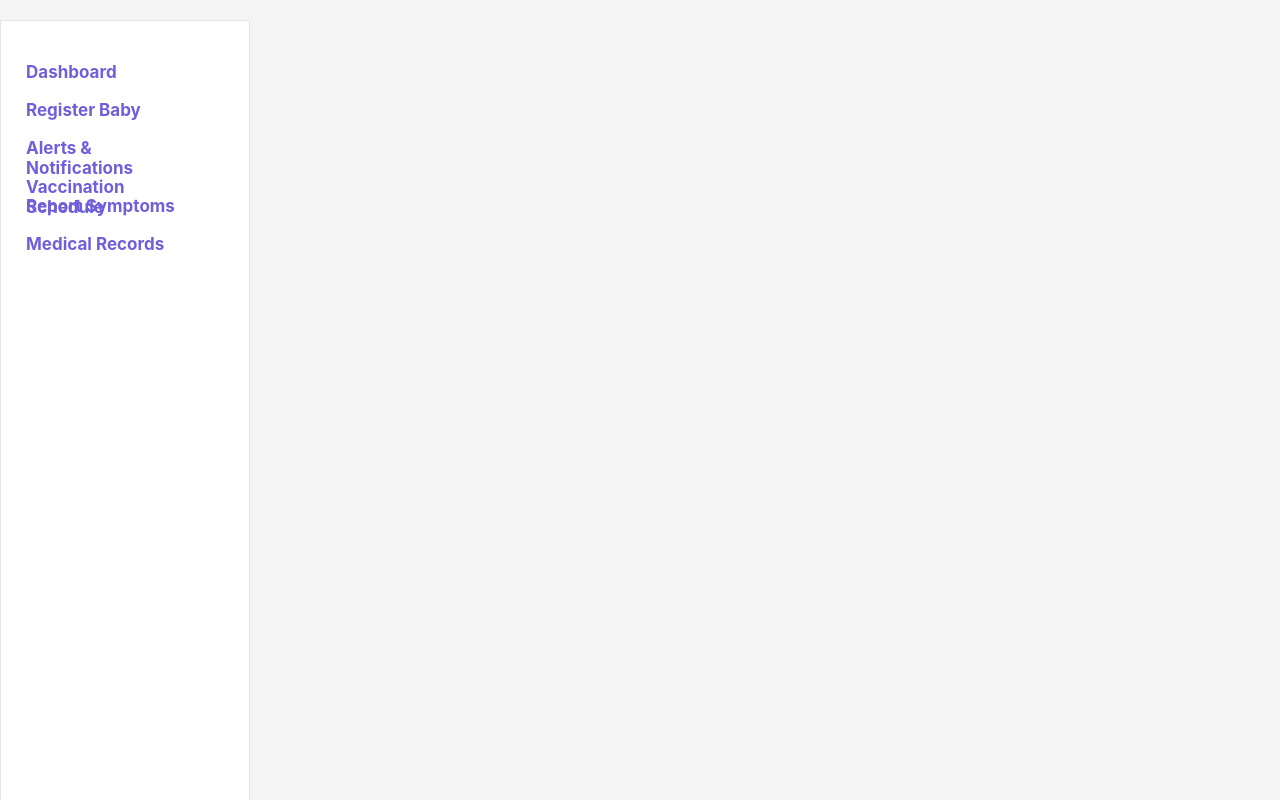
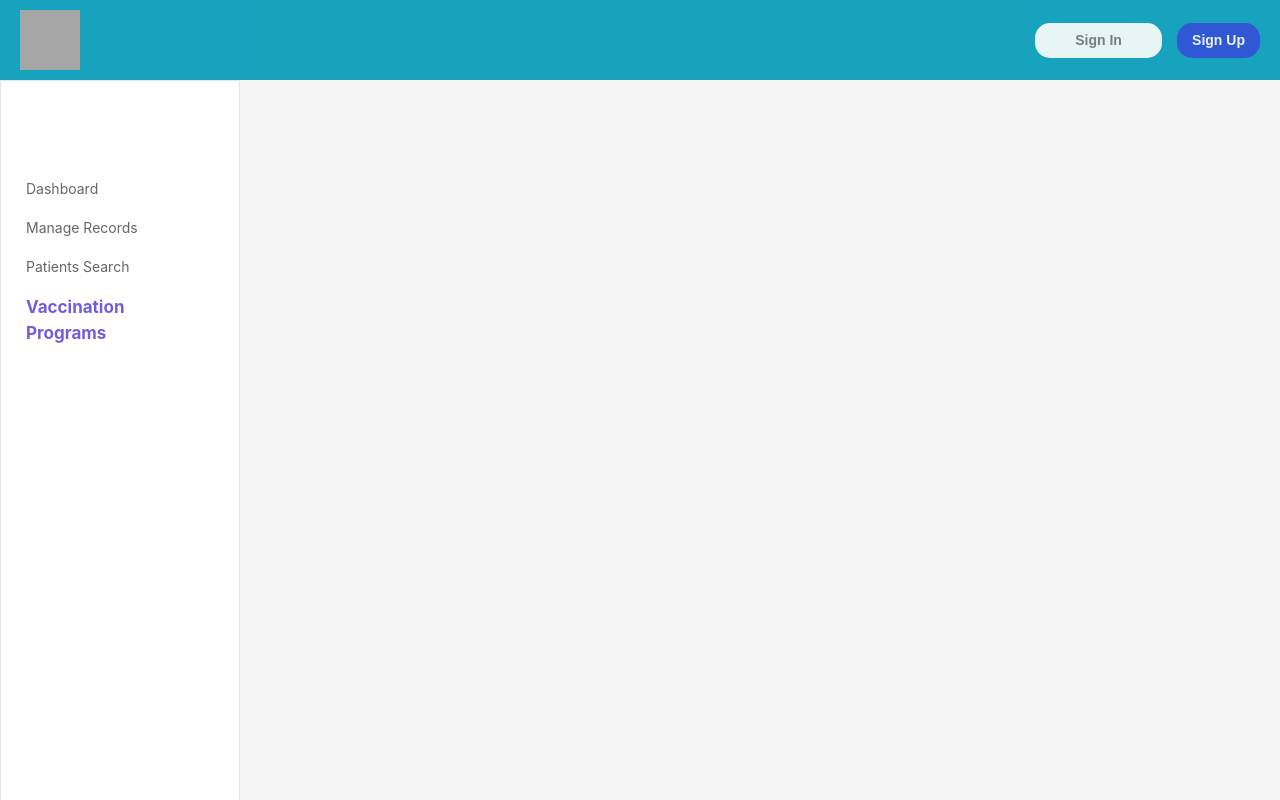
Before and after one commit to bhanuka2/Baby-Vaccination-System, a React (Vite) app: page /admin/dashboard/vaccination-programs in a window 1280 px wide. Shown: the top 800 px of the page. Built offline with nearby package versions, Linux system fonts and the light colour scheme; grey boxes are pictures that could not be loaded.

Commit message:
feature/navigate/eachDashboards

```diff
--- a/src/App.tsx
+++ b/src/App.tsx
@@ -14,6 +14,7 @@ import PD1 from './assets/components/Parent/PD1';
 import PD2 from './assets/components/Parent/PD2';
 import PD3 from './assets/components/Parent/PD3';
 import PD5 from './assets/components/Parent/PD5';
+import Header from './assets/components/Common/Header.tsx';
 
 function App() {
   return (
@@ -30,7 +31,26 @@ function App() {
     // </Router> */}
 
     <Router>
-      <ParentDashboard/>
+      {/* Always show Header except on /signin and /signup */}
+      <Routes>
+        <Route path="/signin" element={<SignIn />} />
+        <Route path="/signup" element={<SignUp />} />
+        <Route
+          path="*"
+          element={
+            <>
+              <Header />
+              <Routes>
+                <Route path="/" element={<Home />} />
+                <Route path="/customer-interface" element={<CustomerInterface1 />} />
+                <Route path="/admin/*" element={<AdminDashboard />} />
+                <Route path="/parent/*" element={<ParentDashboard />} />
+                {/* ...add other routes as needed... */}
+              </Routes>
+            </>
+          }
+        />
+      </Routes>
     </Router>
     </>
   );
--- a/src/assets/components/Admin/AdminDashboard.tsx
+++ b/src/assets/components/Admin/AdminDashboard.tsx
@@ -1,31 +1,44 @@
 import * as React from "react";
-import { Link, Routes, Route } from "react-router-dom";
+import { Link, Routes, Route, useLocation, Navigate } from "react-router-dom";
 import AD1 from "./AD1";
 import AD2 from "./AD2";
 import AD3 from "./AD3";
 import PatientSearch from "./PatientSearch";
 
 function AdminDashboard() {
+  // Get current location to highlight active tab
+  const location = useLocation();
+  const isActive = (path: string) => location.pathname.endsWith(path);
+
   return (
     <div className="flex gap-2">
       {/* Sidebar */}
       <div className="flex flex-col gap-2 w-60">
         <div className="admin-sidebar-container">
           <div className="admin-sidebar-wrapper">
-            <Link to="/dashboard" className="admin-nav-item admin-nav-active" >
-               Dashboard
+            <Link
+              to="dashboard"
+              className={`admin-nav-item${isActive("dashboard") || location.pathname === "/admin" ? " admin-nav-active" : ""}`}
+            >
+              Dashboard
             </Link>
-
-            <Link to="/manage-records" className="admin-nav-item admin-nav-active">
-               Manage Records
+            <Link
+              to="manage-records"
+              className={`admin-nav-item${isActive("manage-records") ? " admin-nav-active" : ""}`}
+            >
+              Manage Records
             </Link>
-
-            <Link to="/patients-search" className="admin-nav-item admin-nav-active">
-               Patients Search
+            <Link
+              to="patients-search"
+              className={`admin-nav-item${isActive("patients-search") ? " admin-nav-active" : ""}`}
+            >
+              Patients Search
             </Link>
-
-            <Link to="/vaccination-programs" className="admin-nav-item admin-nav-active">
-               Vaccination Programs
+            <Link
+              to="vaccination-programs"
+              className={`admin-nav-item${isActive("vaccination-programs") ? " admin-nav-active" : ""}`}
+            >
+              Vaccination Programs
             </Link>
           </div>
         </div>
@@ -34,11 +47,12 @@ function AdminDashboard() {
       {/* Right side content */}
       <div className="flex-1 p-4">
         <Routes>
-          <Route path="/dashboard" element={<AD2 />} />
-          <Route path="/manage-records" element={<AD1 />} />
-          <Route path="/patients-search" element={<PatientSearch />} />
-          <Route path="/vaccination-programs" element={<AD3 />} />
-          <Route path="/" element={<AD2 />} /> {/* Default route */}
+          {/* Redirect /admin to /admin/dashboard so AD2 is shown by default */}
+          <Route index element={<Navigate to="dashboard" replace />} />
+          <Route path="dashboard" element={<AD2 />} />
+          <Route path="manage-records" element={<AD1 />} />
+          <Route path="patients-search" element={<PatientSearch />} />
+          <Route path="vaccination-programs" element={<AD3 />} />
         </Routes>
       </div>
     </div>
--- a/src/assets/components/Home/Home.tsx
+++ b/src/assets/components/Home/Home.tsx
@@ -1,12 +1,9 @@
 import React from 'react';
-import Header from '../Common/Header';
 import Footer from '../Common/Footer';
 
 const Home: React.FC = () => {
   return (
     <div className="home-container">
-      <Header showDashboardButtons={false} />
-
       <main className="home-content">
         <div className="hero-section">
           <div className="hero-text">
@@ -32,7 +29,6 @@ const Home: React.FC = () => {
           </div>
         </div>
       </main>
-
       <Footer />
     </div>
   );
--- a/src/assets/components/Parent/ParentDashboard.tsx
+++ b/src/assets/components/Parent/ParentDashboard.tsx
@@ -6,7 +6,6 @@ import PD1 from './PD1';
 import PD3 from './PD3';
 import PD2 from './PD4';
 import PD4 from './PD4';
-import PD5 from './PD5';
 
 const ParentDashboard: React.FC = () => {
   return (
@@ -43,7 +42,7 @@ const ParentDashboard: React.FC = () => {
           <Route path="/register-baby" element={<PD4 />} />
           <Route path="/alerts-notifications" element={<PD3 />} />
           <Route path="/vaccination-schedule" element={<PD2 />} />
-          <Route path="/report-symptoms" element={<PD5 />} />
+          <Route path="/report-symptoms" element={<PD4 />} />
           <Route path="/medical-records" element={<PD3 />} />
           <Route path="/" element={<AD2 />} /> {/* Default route */}
         </Routes>
--- a/src/assets/components/login/SignIn.tsx
+++ b/src/assets/components/login/SignIn.tsx
@@ -14,8 +14,16 @@ const Login = () => {
     e.preventDefault();
     setIsLoading(true);
 
-    // Simulate API call
+    // Simulate API call and handle role-based navigation
     try {
+      if (email === 'admin@gmail.com' && password === 'admin') {
+        navigate('/admin');
+        return;
+      }
+      if (email === 'parent@gmail.com' && password === 'parent') {
+        navigate('/parent');
+        return;
+      }
       console.log('Login attempt:', { email, password, rememberMe });
       // Add your authentication logic here
       await new Promise(resolve => setTimeout(resolve, 1000)); // Simulated delay
@@ -113,7 +121,6 @@ const Login = () => {
               className="login-button"
               disabled={isLoading}
               style={{marginTop: '30px',width: '500px'}}
-              onClick={() => navigate('/customer-interface')}
             >
               {isLoading ? 'Signing in...' : 'Log in'}
             </button>
```
